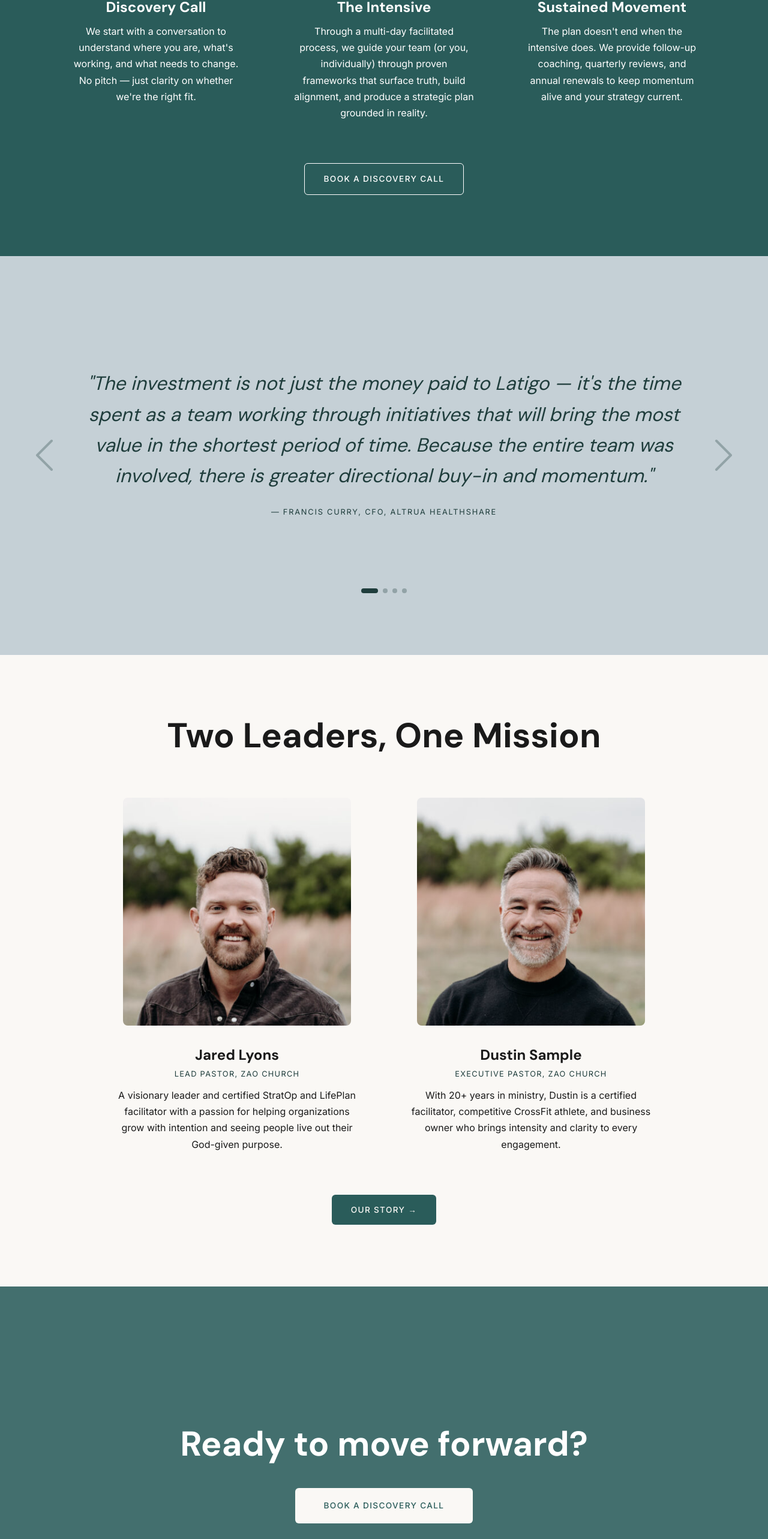
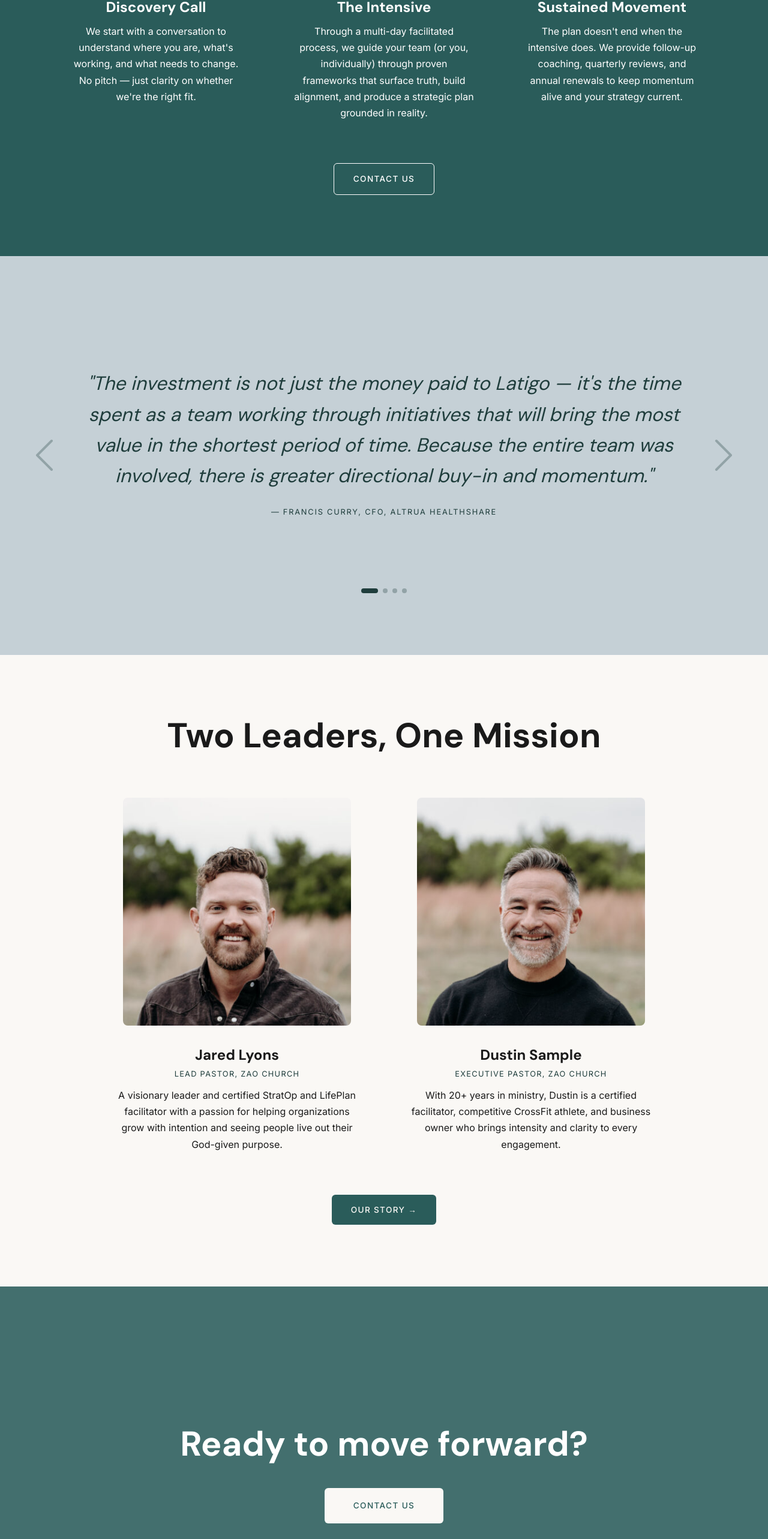
Before and after one commit to travismcashan/latigo-leader, a React (Vite) app: page / in a window 1280 px wide. Shown: the part 3290-5856 px from the top of the page at 60% size. Built offline with nearby package versions, Linux system fonts and the light colour scheme.

Commit message:
Remove discovery modal, all CTAs now link to Contact page, unified "Contact Us" text
Co-Authored-By: Claude Opus 4.7 (1M context) <noreply@anthropic.com>

```diff
--- a/src/pages/About.jsx
+++ b/src/pages/About.jsx
@@ -322,7 +322,7 @@ export default function About() {
                 transition: "background 0.3s ease", cursor: "pointer",
               }}
             >
-              Book a Discovery Call
+              Contact Us
             </Link>
           </div>
         </section>
--- a/src/pages/Home.jsx
+++ b/src/pages/Home.jsx
@@ -2,7 +2,6 @@ import { useState, useEffect, useRef } from "react";
 import { Link } from "react-router-dom";
 import { createPageUrl } from "@/utils";
 import FadeInOnScroll from "../components/FadeInOnScroll";
-import DiscoveryCallModal from "../components/DiscoveryCallModal";
 import TestimonialCarousel from "../components/TestimonialCarousel";
 
 
@@ -10,7 +9,6 @@ export default function Home() {
   const [theme, setTheme] = useState(() => {
     return localStorage.getItem("latigo-theme") || "teal";
   });
-  const [discoveryModalOpen, setDiscoveryModalOpen] = useState(false);
 
   // SEO Meta Tags and Structured Data
   useEffect(() => {
@@ -153,9 +151,7 @@ export default function Home() {
   useEffect(() => {
     const handleStorageChange = () => {
       const newTheme = localStorage.getItem("latigo-theme") || "teal";
-      const newMode = localStorage.getItem("latigo-landing-mode") === "true";
       setTheme(newTheme);
-      setIsLandingPage(newMode);
     };
     window.addEventListener("storage", handleStorageChange);
     return () => window.removeEventListener("storage", handleStorageChange);
@@ -184,7 +180,6 @@ export default function Home() {
 
   return (
     <div style={{ fontFamily: "'Inter', sans-serif", color: "#1A1A1A", background: "#FFFFFF" }}>
-      <DiscoveryCallModal isOpen={discoveryModalOpen} onClose={() => setDiscoveryModalOpen(false)} />
 
       {/* ── 1. HERO ── */}
       <section ref={heroSectionRef} style={{ position: "relative", width: "100%", height: "100vh", minHeight: 600, overflow: "hidden", background: "#000" }}>
@@ -424,7 +419,7 @@ export default function Home() {
                 LifePlan is a two-day personal intensive designed for leaders who have achieved a lot — but aren't sure they're headed in the right direction. Through a guided process covering five life domains, you'll uncover purpose, name what's been holding you back, and build a strategic plan for the most important organization you'll ever lead — your own life.
               </p>
               {(
-                <Link to={createPageUrl("Services")} style={{ fontFamily: "'Inter', sans-serif", fontSize: "clamp(1rem, 1.6vw, 1.2rem)", color: "#bf9f4b", textDecoration: "underline", fontWeight: 500 }}>
+                <Link to={createPageUrl("Team")} style={{ fontFamily: "'Inter', sans-serif", fontSize: "clamp(1rem, 1.6vw, 1.2rem)", color: "#bf9f4b", textDecoration: "underline", fontWeight: 500 }}>
                   Explore LifePlan →
                 </Link>
               )}
@@ -509,7 +504,7 @@ export default function Home() {
             })}
           </ul>
           <div style={{ textAlign: "center", marginTop: 70 }}>
-           <button onClick={() => setDiscoveryModalOpen(true)} style={{
+           <Link to={createPageUrl("Contact")} style={{
              fontFamily: "'Inter', sans-serif",
              fontWeight: 500,
              fontSize: "0.85rem",
@@ -523,8 +518,7 @@ export default function Home() {
              color: "#FFFFFF",
              border: theme === "teal" ? "1px solid #FFFFFF" : "none",
              transition: "background 0.3s ease",
-             cursor: "pointer",
-           }}>Book a Discovery Call</button>
+           }}>Contact Us</Link>
           </div>
         </div>
       </section>
@@ -646,7 +640,7 @@ export default function Home() {
             Ready to move forward?
 
           </h2>
-          <button onClick={() => setDiscoveryModalOpen(true)} style={{
+          <Link to={createPageUrl("Contact")} style={{
             fontFamily: "'Inter', sans-serif",
             fontWeight: 500,
             fontSize: "0.85rem",
@@ -659,10 +653,9 @@ export default function Home() {
             background: currentColors.ctaButtonBackground,
             color: currentColors.ctaButtonText,
             transition: "background 0.3s ease, color 0.3s ease",
-            cursor: "pointer",
             }}>
-            Book a Discovery Call
-          </button>
+            Contact Us
+          </Link>
         </div>
       </section>
       </FadeInOnScroll>
--- a/src/pages/Results.jsx
+++ b/src/pages/Results.jsx
@@ -316,7 +316,7 @@ export default function Results() {
                 cursor: "pointer",
               }}
             >
-              Book a Discovery Call
+              Contact Us
             </Link>
           </div>
         </section>
--- a/src/pages/Services.jsx
+++ b/src/pages/Services.jsx
@@ -444,7 +444,7 @@ export default function Services() {
               border: "1px solid #FFFFFF",
               transition: "background 0.3s ease",
             }}>
-              Book a Discovery Call
+              Contact Us
             </Link>
           </div>
         </section>
--- a/src/pages/Team.jsx
+++ b/src/pages/Team.jsx
@@ -435,7 +435,7 @@ export default function Team() {
               transition: "opacity 0.3s ease",
               cursor: "pointer",
             }}>
-              Book a Discovery Call
+              Contact Us
             </Link>
           </div>
         </section>
```
